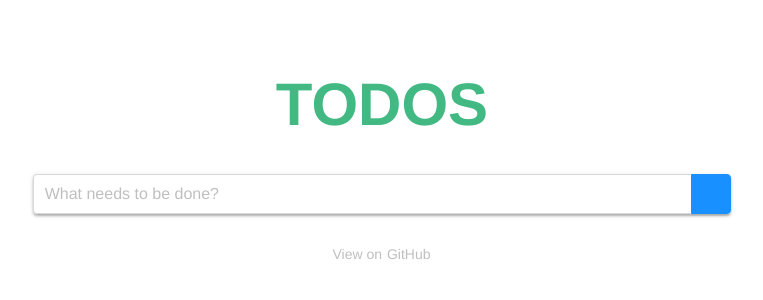
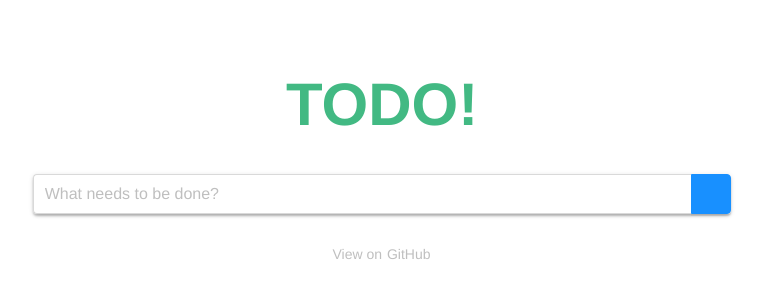
Before and after one commit to yungshenglu/TODO, a Vue app: page / in a window 1280 px wide. Shown: the top 300 px of the page, without its empty margins (258-1021 px from the left). Built offline with nearby package versions, Linux system fonts and the light colour scheme.

Commit message:
Update README and formally named our production

```diff
--- a/public/index.html
+++ b/public/index.html
@@ -7,7 +7,7 @@
     <link rel="icon" href="<%= BASE_URL %>favicon.ico">
     <!--<link rel="stylesheet" href="https://stackpath.bootstrapcdn.com/bootstrap/4.4.1/css/bootstrap.min.css" integrity="sha384-Vkoo8x4CGsO3+Hhxv8T/Q5PaXtkKtu6ug5TOeNV6gBiFeWPGFN9MuhOf23Q9Ifjh" crossorigin="anonymous">-->
 
-    <title>TODOS</title>
+    <title>TODO!</title>
   </head>
   <body>
     <noscript>
--- a/src/components/TodoList.vue
+++ b/src/components/TodoList.vue
@@ -1,6 +1,6 @@
 <template>
     <div class="todolist">
-        <h2 id="todo-title">TODOS</h2>
+        <h2 id="todo-title">TODO!</h2>
         <a-row>
             <a-col :sm="{ span: 24, offset: 0 }" :md="{ span: 14, offset: 5 }">
                 <a-card :bordered="false">
```
Also changed, not shown: src/assets/TODO!-demo.png (added), 1 other file (tests, documents, lock files or other folders).
